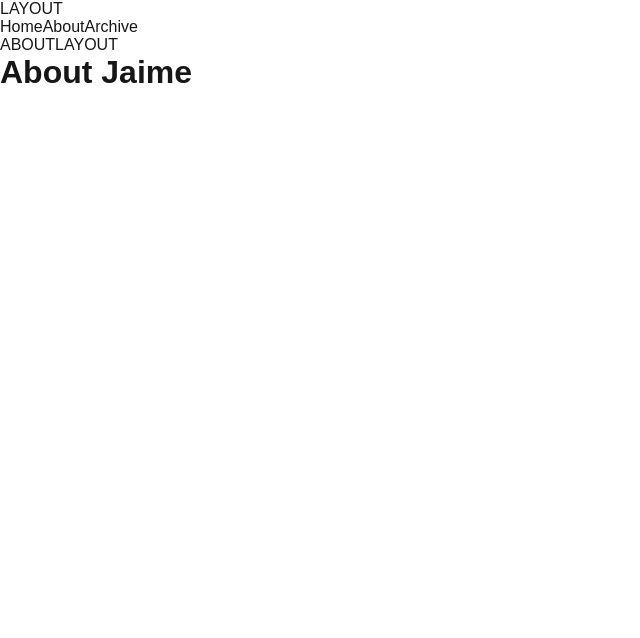
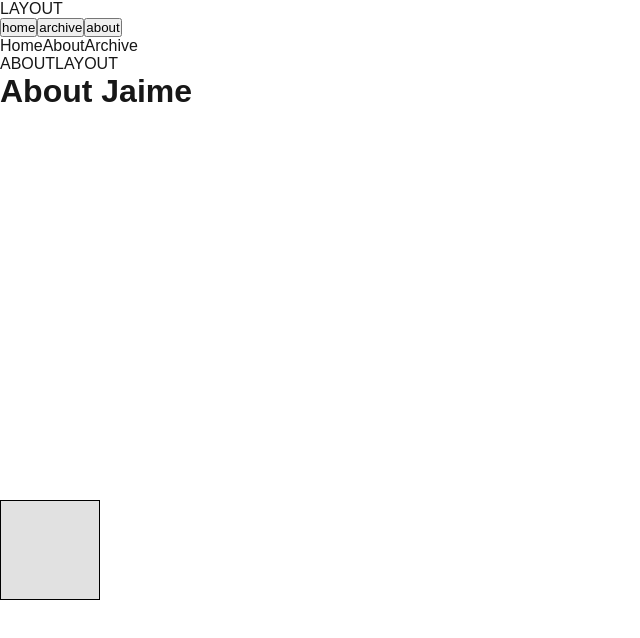
Before and after one commit to the-castaway/portfolio-web-v002, a Next.js app: page /about in a window 1280 px wide. Shown: the top 638 px of the page, without its empty margins (0-640 px from the left). Built offline with nearby package versions, Linux system fonts and the light colour scheme.

Commit message:
[TRANSITION][TRANSITIONLINK] addition of transition

```diff
--- /dev/null
+++ b/src/app/components/nav.tsx
@@ -0,0 +1,13 @@
+import TransitionLink from "./TransitionLink";
+
+const Navigation = () => {
+    return (
+        <nav>
+            <TransitionLink href="/" label="home" />
+            <TransitionLink href="/archive" label="archive" />
+            <TransitionLink href="/about" label="about" />
+        </nav>
+    )
+}
+
+export default Navigation
--- /dev/null
+++ b/src/app/components/transitionLink.tsx
@@ -0,0 +1,28 @@
+"use client"
+
+import { usePathname, useRouter } from "next/navigation"
+import { transitionPageOut } from "../utils/transition"
+
+interface Props {
+    href: string
+    label: string
+}
+
+const TransitionLink = ({ href, label }: Props) => {
+    const router = useRouter();
+    const pathname = usePathname();
+
+    const handleClick = () => {
+        if (pathname !== href) {
+            transitionPageOut(href, router)
+        }
+    }
+
+    return (
+        <button onClick={handleClick}>
+            {label}
+        </button>
+    )
+}
+
+export default TransitionLink
--- a/src/app/layout.tsx
+++ b/src/app/layout.tsx
@@ -4,6 +4,7 @@ import "./styles/globals.css";
 import Link from 'next/link';
 import { Suspense } from "react";
 import Loading from "./loader";
+import Navigation from "./components/nav";
 
 const geistSans = localFont({
   src: "./fonts/GeistVF.woff",
@@ -31,12 +32,11 @@ export default function RootLayout({
     <html lang="en">
       <body className={`${geistSans.variable} ${geistMono.variable}`}>
         <div>LAYOUT</div>
-        <Suspense fallback={<Loading />}>
-          <Link href="/">Home</Link>
-          <Link href="/about">About</Link>
-          <Link href="/archive">Archive</Link>
-          {children}
-        </Suspense>
+        <Navigation />
+        <Link href="/">Home</Link>
+        <Link href="/about">About</Link>
+        <Link href="/archive">Archive</Link>
+        {children}
       </body>
     </html>
   );
--- /dev/null
+++ b/src/app/template.tsx
@@ -0,0 +1,25 @@
+"use client"
+
+import { useEffect } from "react"
+import { transitionPageIn } from "./utils/transition"
+
+export default function Template({ children }: { children: React.ReactNode }) {
+    useEffect(() => {
+        transitionPageIn()
+    }, [])
+    return (
+        <div>
+            <div id="mask"
+                style={{
+                    border: 'solid 1px black',
+                    height: '100px',
+                    width: '100px',
+                    position: 'fixed',
+                    top: '50%',
+                    background: "#dddd"
+
+                }} />
+            {children}
+        </div>
+    )
+}
--- /dev/null
+++ b/src/app/utils/transition.tsx
@@ -0,0 +1,36 @@
+import gsap from "gsap";
+import { AppRouterInstance } from "next/dist/shared/lib/app-router-context.shared-runtime";
+
+export const transitionPageIn = () => {
+    const mask = document.getElementById("mask")
+    const transitionPageInTL = gsap.timeline();
+    transitionPageInTL.set(
+        mask,
+        {
+            y: 0,
+        })
+        .to(
+            mask,
+            {
+                y: 100,
+                duration: 2
+            })
+}
+
+export const transitionPageOut = (href: string, router: AppRouterInstance) => {
+    const mask = document.getElementById("mask")
+    const transitionPageOutTL = gsap.timeline();
+    transitionPageOutTL.set(
+        mask,
+        {
+            y: 100,
+        })
+        .to(
+            mask,
+            {
+                y: 0,
+                duration: 2,
+                onComplete: () => { router.push(href) }
+            })
+
+}
```
